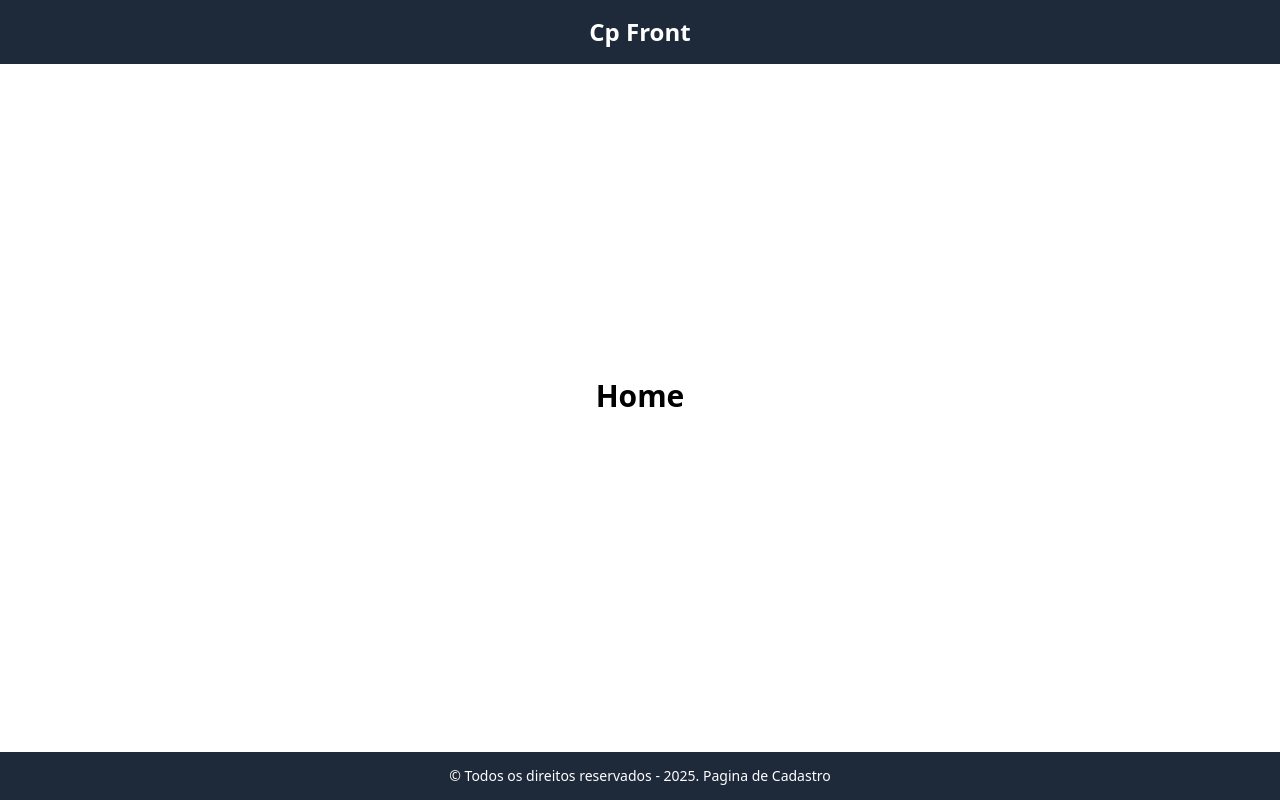
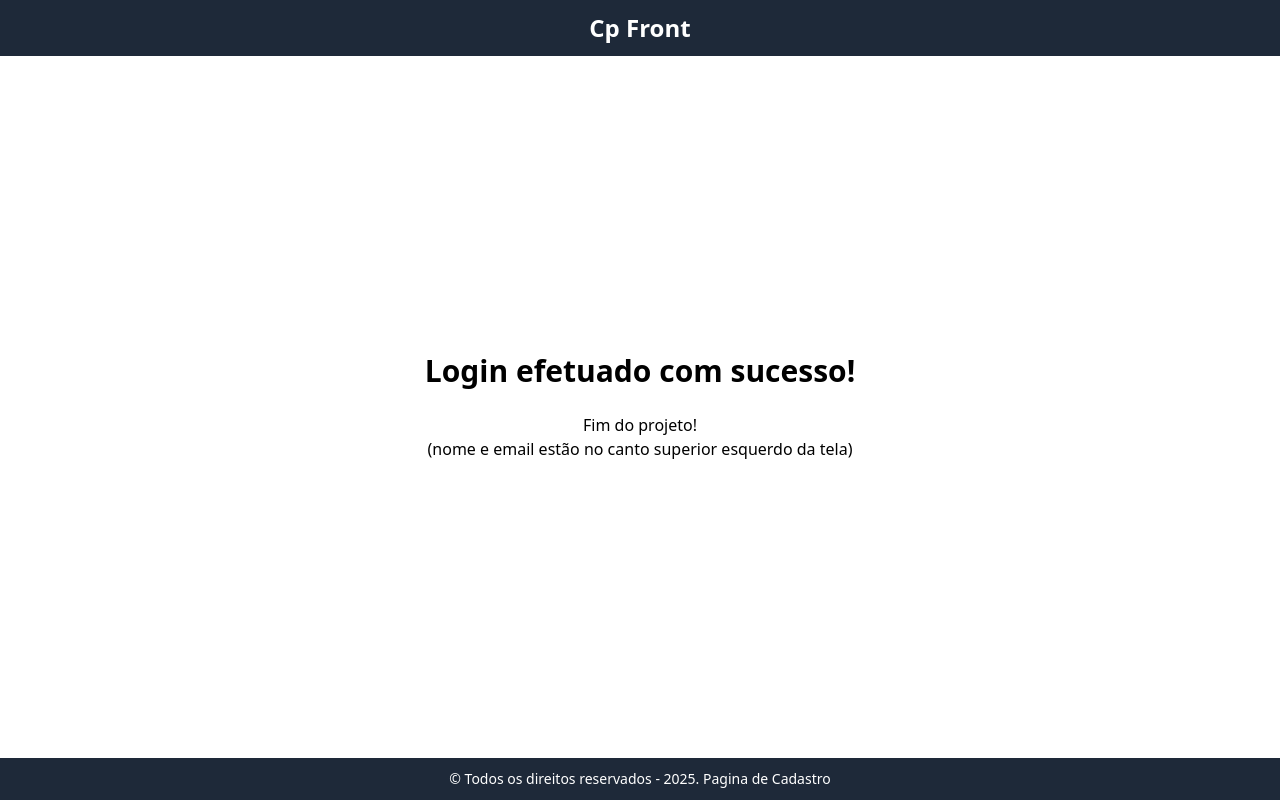
Before and after one commit to biribillidev/access-control-cp, a React (Vite) app in the folder access-control-cp/: page /home in a window 1280 px wide. Built offline with nearby package versions, Linux system fonts and the light colour scheme.

Commit message:
feat: finalizando pagina home

```diff
--- a/access-control-cp/src/routes/Home/index.tsx
+++ b/access-control-cp/src/routes/Home/index.tsx
@@ -1,7 +1,10 @@
 export default function Home() {
   return (
-    <main>
-      <h1 className="titulo">Home</h1>
+    <main className="flex flex-col items-center justify-center h-screen p-4">
+      <h1  className="titulo">Login efetuado com sucesso!</h1>
+      <p>Fim do projeto!</p>
+      <p>(nome e email estão no canto superior esquerdo da tela)</p>
     </main>
+
   );
 }
```
